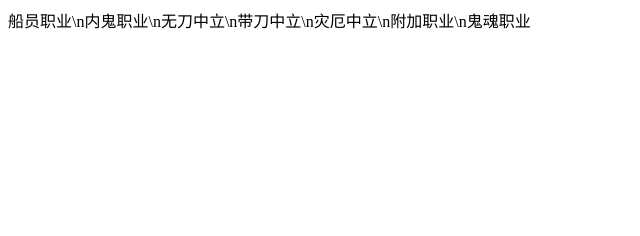
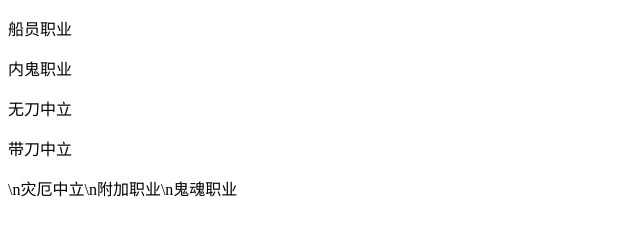
Before and after one commit to NesPlayer/TOH-Optimized_SC, a plain HTML site: page index.html in a window 1280 px wide. Shown: the whole page, without its empty margins (0-640 px from the left). Drawn offline with Linux system fonts and the light colour scheme.

Commit message:
Update index.html

```diff
--- a/index.html
+++ b/index.html
@@ -5,7 +5,7 @@
     <meta name="viewport" content="width=device-width, initial-scale=1.0">
     <title>TOHO身份介绍</title>
 </head>
-    <body style="background-color= red;">
-船员职业\n内鬼职业\n无刀中立\n带刀中立\n灾厄中立\n附加职业\n鬼魂职业
-    </body>
+<body style="background-color= red;">
+<p>船员职业</p><p>内鬼职业</p>无刀中立<p>带刀中立</p>\n灾厄中立\n附加职业\n鬼魂职业
+</body>
 </html>
```
